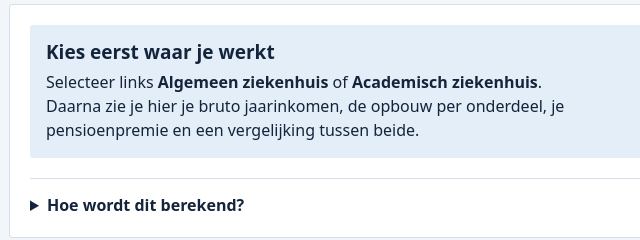
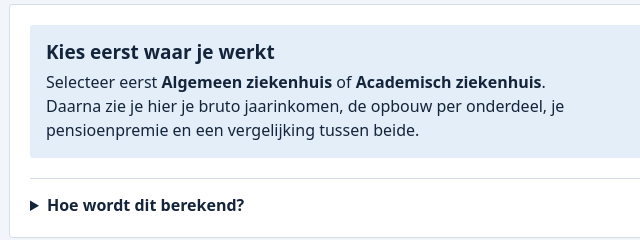
Before and after one commit to riemerkingma/aios-salariswijzer, a plain HTML site: page index.html in a window 1280 px wide. Shown: the part 316-556 px from the top of the page, 455-1095 px from the left. Drawn offline with Linux system fonts and the light colour scheme.

Commit message:
Add files via upload

```diff
--- a/index.html
+++ b/index.html
@@ -260,7 +260,7 @@ summary { cursor: pointer; font-weight: 600; }
     <section class="panel result" aria-live="polite">
       <div class="empty" id="empty">
         <h2>Kies eerst waar je werkt</h2>
-        <p>Selecteer links <b>Algemeen ziekenhuis</b> of <b>Academisch ziekenhuis</b>. Daarna zie je hier je bruto jaarinkomen, de opbouw per onderdeel, je pensioenpremie en een vergelijking tussen beide.</p>
+        <p>Selecteer eerst <b>Algemeen ziekenhuis</b> of <b>Academisch ziekenhuis</b>. Daarna zie je hier je bruto jaarinkomen, de opbouw per onderdeel, je pensioenpremie en een vergelijking tussen beide.</p>
       </div>
       <div class="hero needs-cao" hidden>
         <p class="label" id="hero-label">Bruto per jaar</p>
```
